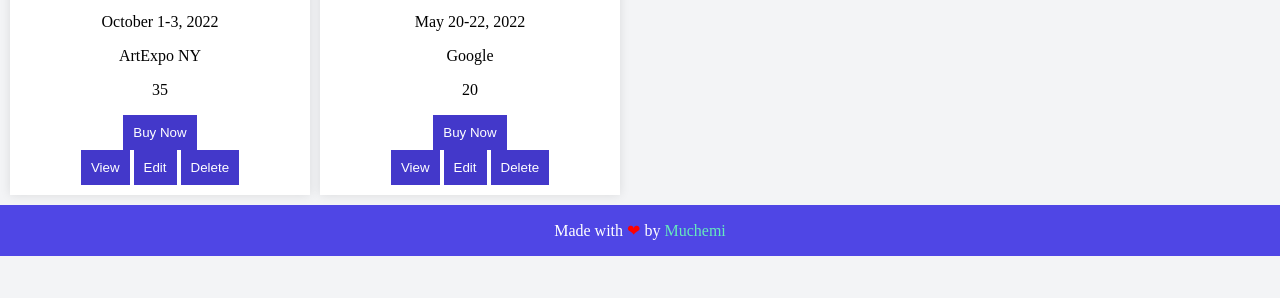
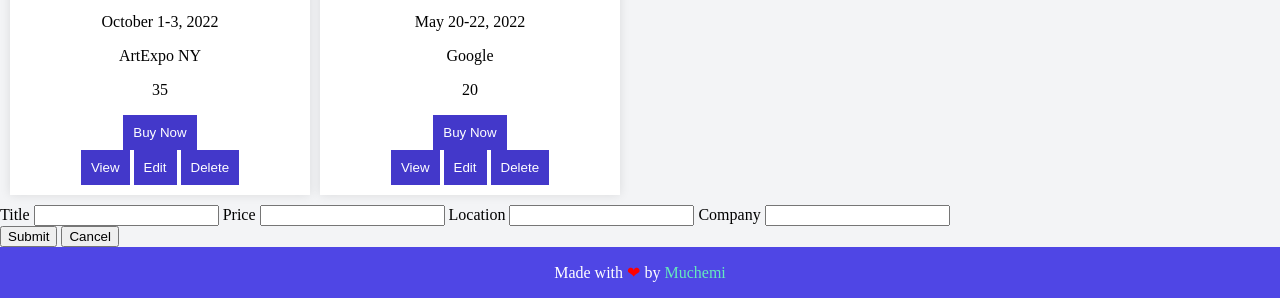
Before and after one commit to SymonMuchemi/Javascript, a website: page event-page/index.html in a window 1280 px wide. Shown: the part 1150-1448 px from the top of the page. Before the commit the page ends 1406 px from the top, so only its background shows below. Drawn offline with Linux system fonts and the light colour scheme.

Commit message:
update: adds a form for data editing and addition

```diff
--- a/event-page/index.html
+++ b/event-page/index.html
@@ -16,6 +16,28 @@
       <button id="favourites">View favourites</button>
     </nav>
     <div class="container"></div>
+    <form action="" class="form-div">
+      <label for="title">
+        Title
+        <input type="text" name="title" id="title" />
+      </label>
+      <label for="price">
+        Price
+        <input type="number" name="price" id="price" />
+      </label>
+      <label for="location">
+        Location
+        <input type="text" name="location" id="location" />
+      </label>
+      <label for="company">
+        Company
+        <input type="text" name="company" id="company" />
+      </label>
+      <div class="buttons">
+        <input type="submit" value="Submit" />
+        <button class="cancel">Cancel</button>
+      </div>
+    </form>
     <footer>
       <p>
         Made with <span style="color: red">&#10084;</span> by
```
